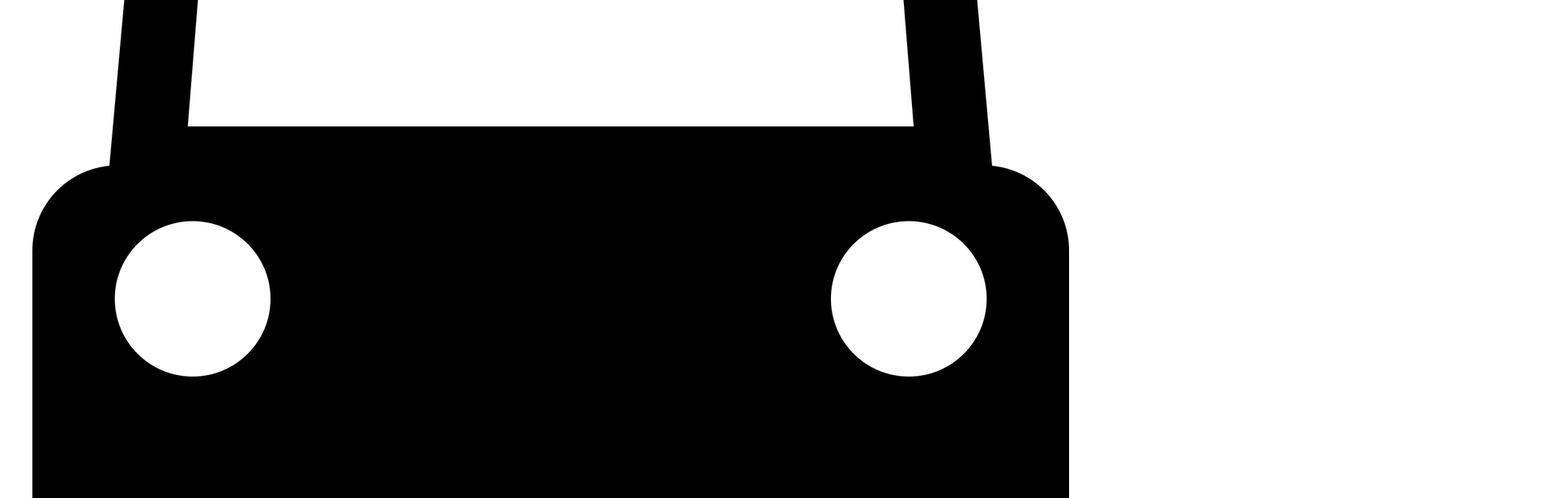
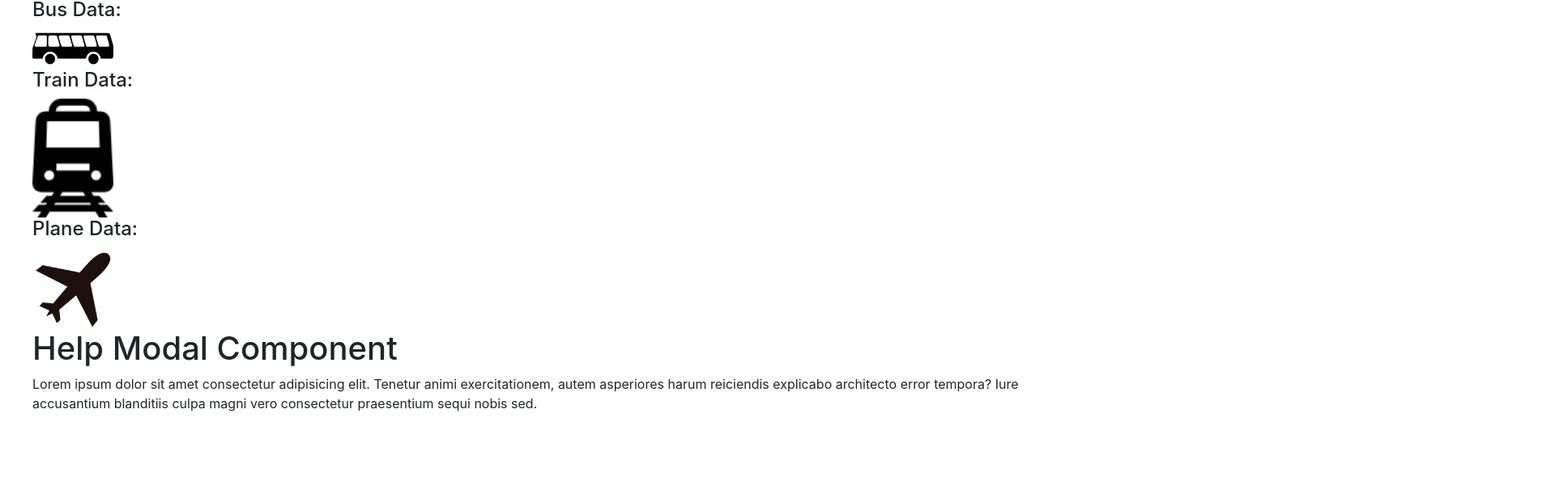
Before and after one commit to SchoolOfCode/w20_final-project-team-e, a React (Create React App) app: page / in a window 1280 px wide. Shown: the part 1180-1796 px from the top of the page at 81% size, 1920 px wide, since content can reach past the window. After the commit the page ends 1707 px from the top, so only its background shows below. Built offline with nearby package versions, Linux system fonts and the light colour scheme.

Commit message:
CSS styling of results-card

```diff
--- a/src/components/ResultsCard/ResultsCard.css
+++ b/src/components/ResultsCard/ResultsCard.css
@@ -1,8 +1,12 @@
+img {
+  width: 100px;
+}
+
 .results-container {
   display: flex;
   flex-direction: row;
   flex-wrap: nowrap;
-  width: 100%;
+  width: 30%;
 }
 
 .item {
--- a/src/components/ResultsCard/ResultsCard.js
+++ b/src/components/ResultsCard/ResultsCard.js
@@ -9,15 +9,12 @@ export default function ResultsCard(props) {
       </div>
       <div className="item results-table">
         <div className=" item results-mileage">
-          {/* This is where the mileage results are passed*/}
           <p>{props.mileageData}</p>
         </div>
         <div className="item results-kettles">
-          {/* This is where the kettles results are passed*/}
           <p>{props.kettleData}</p>
         </div>
         <div className="item results-trees">
-          {/* This is where the trees results are passed*/}
           <p>{props.treeData}</p>
         </div>
       </div>
--- a/src/components/ResultsSection/ResultsSection.js
+++ b/src/components/ResultsSection/ResultsSection.js
@@ -5,6 +5,7 @@ import busImg from "../ResultsCard/bus-icon.png";
 import carImg from "../ResultsCard/car-icon.png";
 import planeImg from "../ResultsCard/plane-icon.png";
 import taxiImg from "../ResultsCard/taxi-icon.png";
+import trainImg from "../ResultsCard/train-icon.png";
 
 export default function ResultsSection(props) {
   return (
@@ -45,7 +46,7 @@ export default function ResultsSection(props) {
         kettleData={props.resultsData.trainKettles}
         treeData={props.resultsData.trainTrees}
         formData={props.formData}
-        //vehicleImg={trainImg}
+        vehicleImg={trainImg}
       />
 
       <h4>Plane Data:</h4>
```
Also changed, not shown: src/components/ResultsCard/train-icon.png (added).
